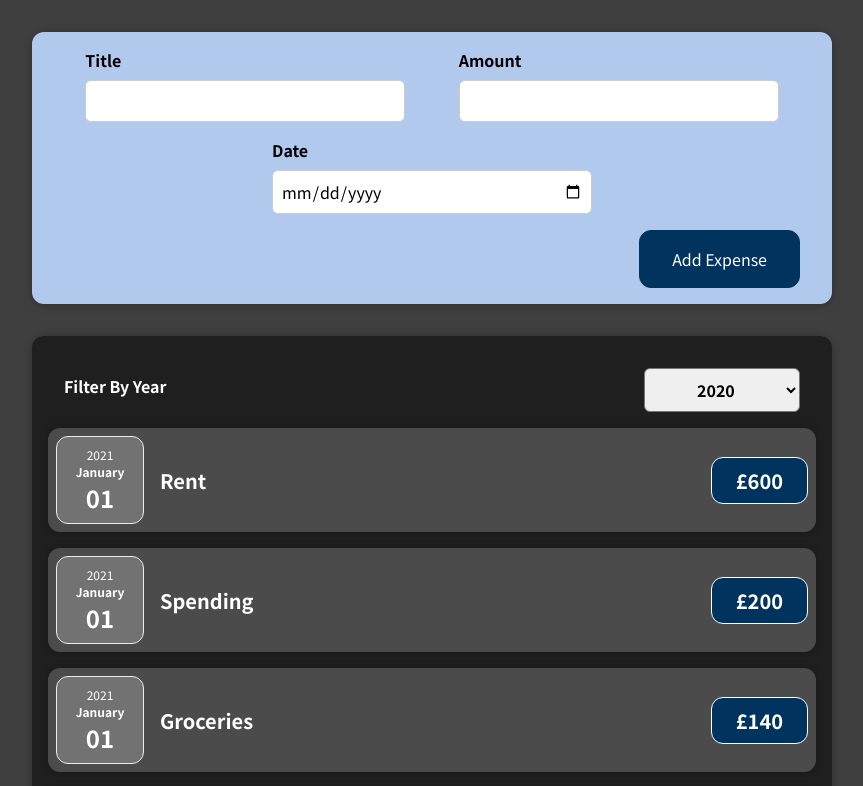
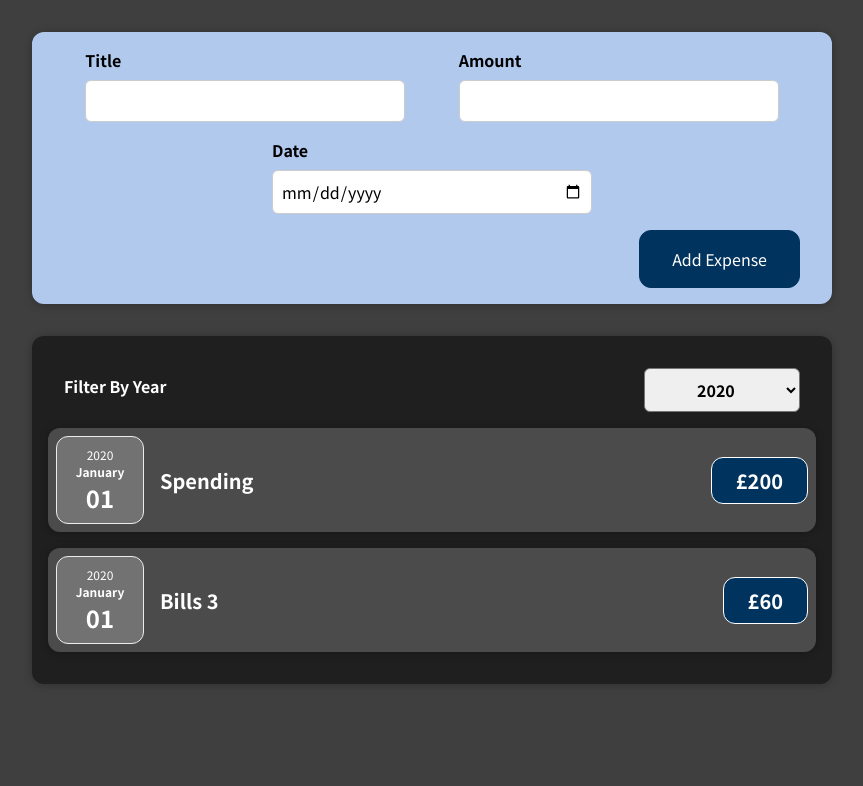
Before and after one commit to JahanU/expense-tracker, a React (Create React App) app: page / in a window 1280 px wide. Shown: the top 786 px of the page, without its empty margins (208-1071 px from the left). Built offline with nearby package versions, Linux system fonts and the light colour scheme.

Commit message:
filter by year

```diff
--- a/src/App.js
+++ b/src/App.js
@@ -3,10 +3,14 @@ import NewExpense from './components/newExpenses/NewExpense';
 import { useState } from 'react';
 
 const tempExpenses = [
-  { id: 'e1', title: 'Rent', amount: 600, date: new Date('01/01/2021') },
-  { id: 'e2', title: 'Spending', amount: 200, date: new Date('01/01/2021') },
+  { id: 'e1', title: 'Rent', amount: 600, date: new Date('01/01/2019') },
+  { id: 'e2', title: 'Spending', amount: 200, date: new Date('01/01/2020') },
   { id: 'e3', title: 'Groceries', amount: 140, date: new Date('01/01/2021') },
   { id: 'e4', title: 'Bills', amount: 60, date: new Date('01/01/2021') },
+  { id: 'e5', title: 'Bills 2', amount: 60, date: new Date('01/01/2019') },
+  { id: 'e6', title: 'Bills 3', amount: 60, date: new Date('01/01/2020') },
+  { id: 'e7', title: 'Bills 4', amount: 60, date: new Date('01/01/2021') },
+
 ];
 
 function App() {
--- a/src/components/expenses/Expenses.js
+++ b/src/components/expenses/Expenses.js
@@ -16,7 +16,10 @@ function Expenses(props) {
         <div>
             <Card className='expenses'>
                 <ExpenseFilter selectedYear={filteredYear} onExpenseFilter={onExpenseFilterHandler} />
-                {props.expenses.map((expense) => <ExpenseItem expense={expense} />)}
+                {
+                    props.expenses.filter((expense) => expense.date.getFullYear().toString() === filteredYear)
+                        .map((expense) => <ExpenseItem key={expense.id} expense={expense} />)
+                }
             </Card>
         </div>
     );
--- a/src/components/expensesFilter/ExpenseFilter.js
+++ b/src/components/expensesFilter/ExpenseFilter.js
@@ -3,7 +3,7 @@ import './ExpenseFilter.css';
 function ExpenseFilter(props) {
 
     const dropdownChangeHandler = (event) => {
-        let value = event.target;
+        let { name, value } = event.target;
         props.onExpenseFilter(value);
     }
 
```
Also changed, not shown: 1 other file (tests, documents, lock files or other folders).
